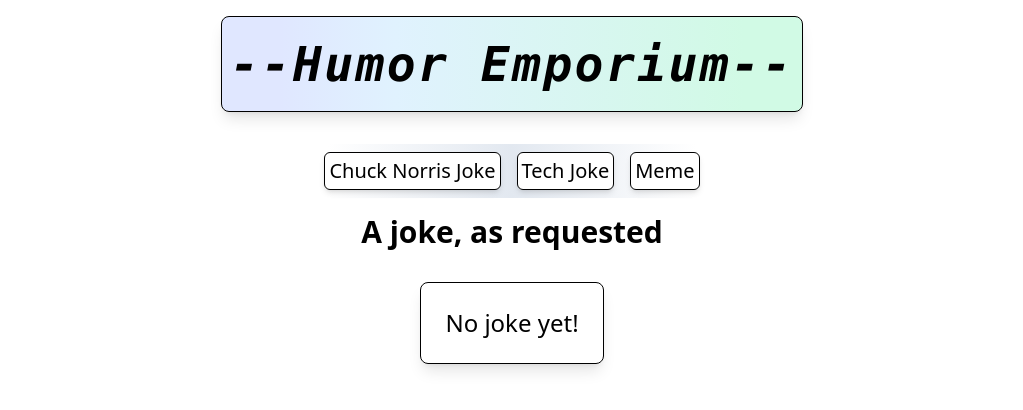
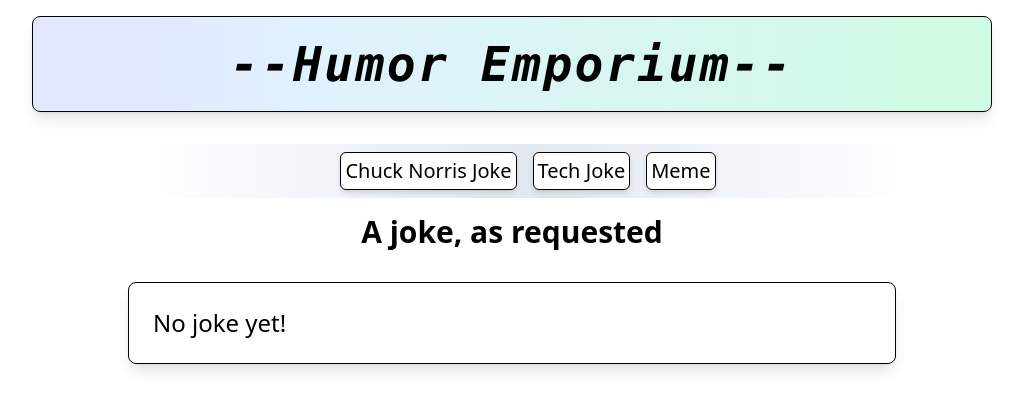
Before and after one commit to chrosslaw/next14-jokes, a Next.js app: page / in a window 1280 px wide. Shown: the top 410 px of the page, without its empty margins (128-1151 px from the left). Built offline with nearby package versions, Linux system fonts and the light colour scheme; no server answers.

Commit message:
width changes

```diff
--- a/src/app/layout.tsx
+++ b/src/app/layout.tsx
@@ -17,7 +17,7 @@
 }) {
   return (
     <html lang="en" className="flex flex-col h-full w-full place-items-center">
-      <body className={``}>
+      <body className={`flex flex-col place-items-center w-full h-full`}>
         <Header />
         {children}
       </body>
--- a/src/app/page.tsx
+++ b/src/app/page.tsx
@@ -46,7 +46,7 @@
   };
   if (!memes) fetchMemes();
   return (
-    <div className="flex flex-col place-items-center">
+    <div className="flex flex-col place-content-center w-full">
       <div className="flex flex-col md:flex-row place-content-center place-items-center w-full p-2 m-4 gap-4 shadow-inner-y shadow-gray-200  bg-gradient-to-r from-white from-20% via-slate-200 via-50% to-white to-80%">
         <button
           className="border w-max bg-white border-black rounded-md hover:border-blue-400 shadow-md hover:shadow-xl p-1 text-xl"
@@ -84,8 +84,8 @@
       </div>
       <div className="flex flex-col place-items-center">
         <p className="font-bold text-3xl">A {jokeType} joke, as requested</p>
-        <div className="border border-black rounded-lg m-8 shadow-lg ">
-          <p className="p-6 text-xl md:text-2xl">{joke || "No joke yet!"}</p>
+        <div className="flex border border-black rounded-lg m-8 shadow-lg w-3/4 lg:max-w-3xl">
+          <p className="p-6 text-xl md:text-2xl ">{joke || "No joke yet!"}</p>
         </div>
         {showMeme && memes.length > 0 && (
           <Meme
--- a/src/app/ui/header.tsx
+++ b/src/app/ui/header.tsx
@@ -1,6 +1,6 @@
 export default function Header() {
   return (
-    <header className="flex place-content-center h-24 m-4 p-2 border border-black shadow-lg rounded-lg bg-gradient-to-r from-indigo-100 from-10% via-sky-100 via-30% to-emerald-100 to-90%">
+    <header className="flex place-content-center h-24 m-4 p-2 w-3/4 border border-black shadow-lg rounded-lg bg-gradient-to-r from-indigo-100 from-10% via-sky-100 via-30% to-emerald-100 to-90%">
       <p className="self-center text-3xl lg:text-5xl font-mono font-bold italic decoration-0 tracking-wider">
         --Humor Emporium--
       </p>
```
